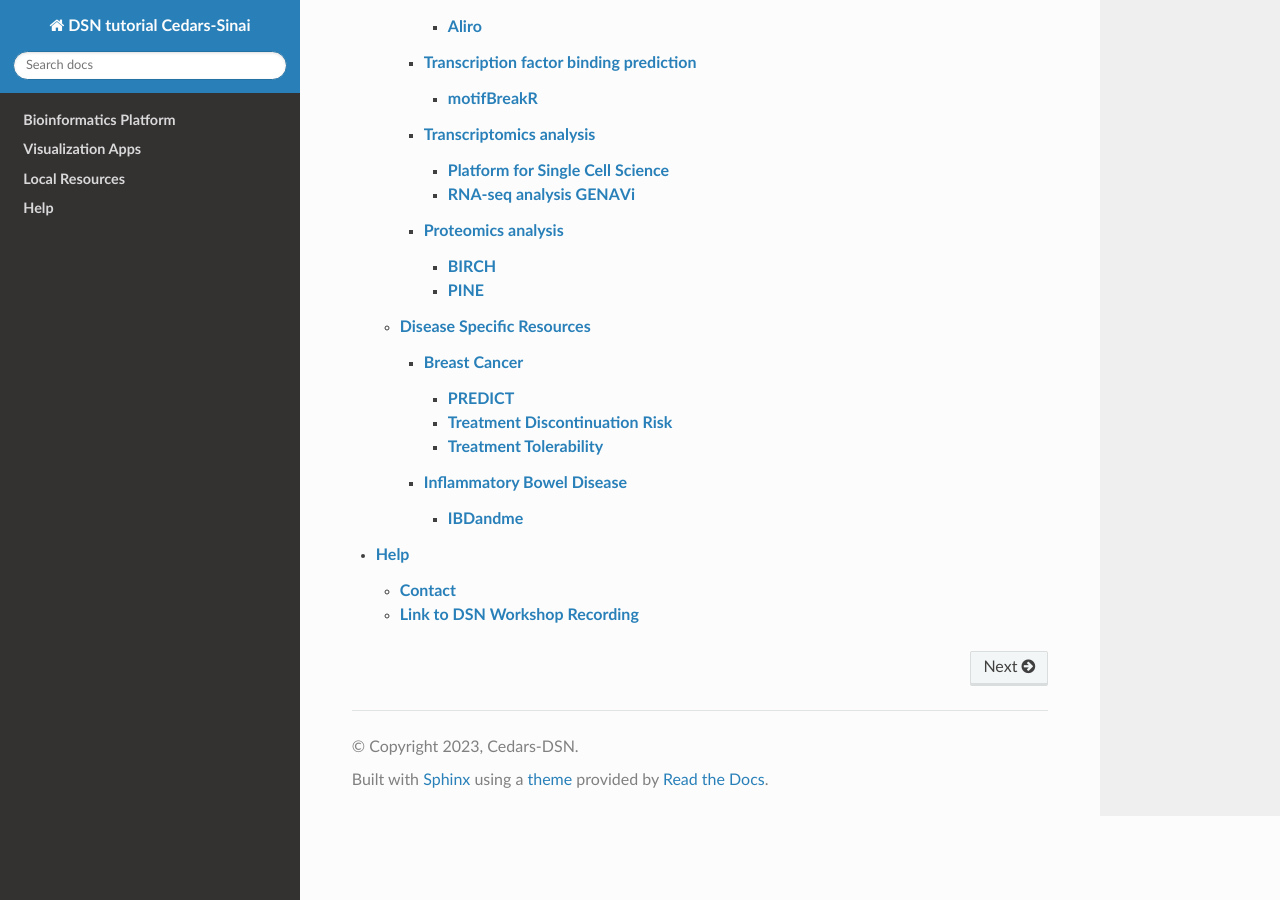
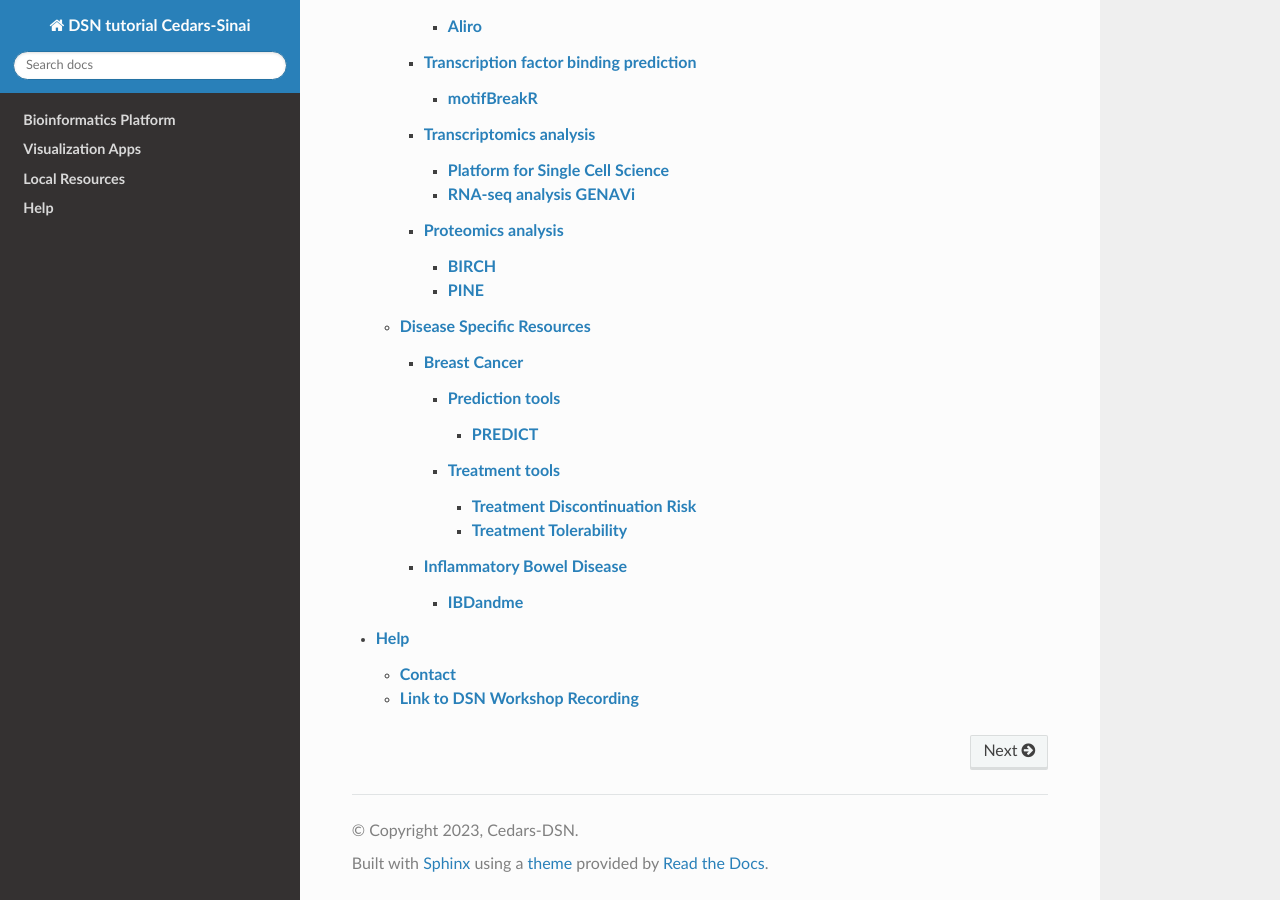
Before and after one commit to CedarsDSN/DSN_tutorial_page, a Sphinx documentation site: the page built from docs/index.rst, in a window 1280 px wide and 900 px high, scrolled down 1042 px. Built offline with Sphinx 7.4.7 and the Read the Docs theme 3.1.0, drawn with Linux system fonts in a browser that asks for light colours; pages that are not in the unit, such as notebooks, are missing from menus.

Commit message:
Update index.rst

```diff
--- a/docs/Local Resources/Disease Specific Resources/Breast Cancer/index.rst
+++ b/docs/Local Resources/Disease Specific Resources/Breast Cancer/index.rst
@@ -5,6 +5,5 @@
 
 .. toctree::
 
-   PREDICT.rst
-   Treatment Discontinuation Risk.rst
-   Treatment Tolerability.rst
+   Prediction tools/index.rst
+   Treatment tools/index.rst
```
